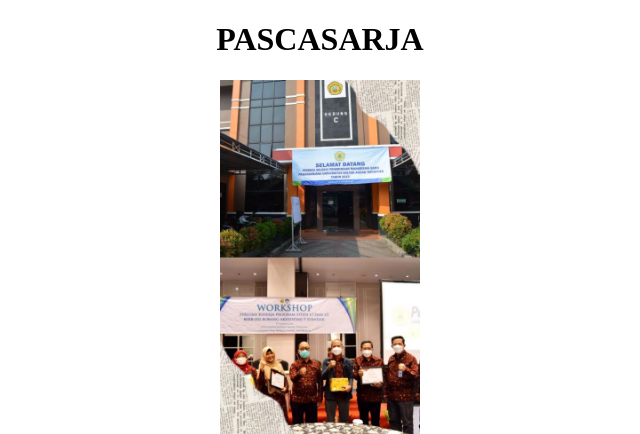
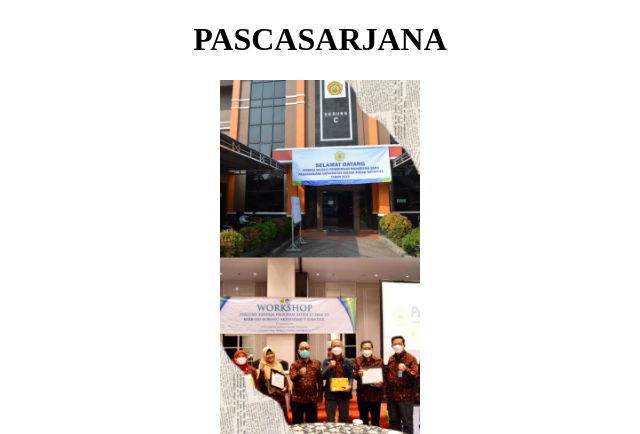
Before and after one commit to maharshall653/aulyanissa, a Django app: page /pascasarjana/ in a window 1280 px wide. Shown: the part 34-468 px from the top of the page, without its empty margins (320-960 px from the left). Run offline with Django 4.2, Linux system fonts and the light colour scheme.

Commit message:
Progress P5

```diff
--- a/pascasarjana/templates/indexpascasarjana.html
+++ b/pascasarjana/templates/indexpascasarjana.html
@@ -4,7 +4,7 @@
 
 {% block content %}
 
-    <h1>PASCASARJA</h1>
+    <h1>PASCASARJANA</h1>
     <div class="img">
         <img src="{% static 'img/img-pascasarjana.jpeg' %}" width="200px">
     </div>
```
